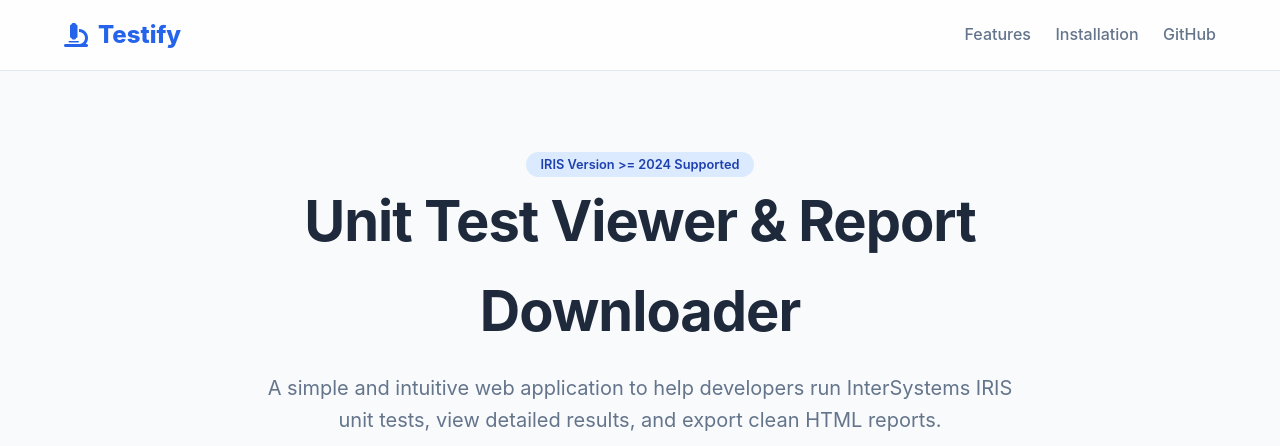
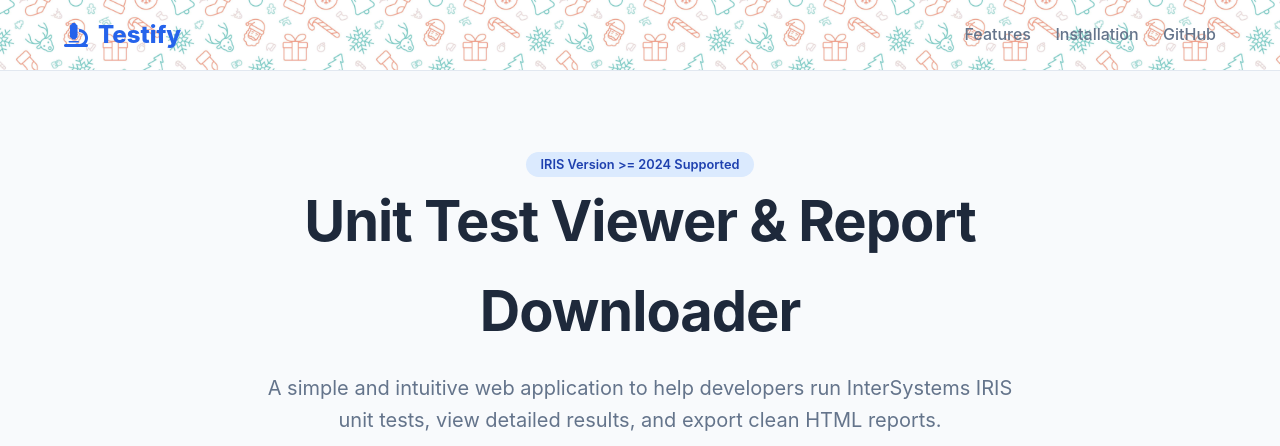
Before and after one commit to AshokThangavel/Testify, a plain HTML site: page docs/index.html in a window 1280 px wide. Shown: the top 446 px of the page. Drawn offline with Linux system fonts and the light colour scheme.

Commit message:
docs updated

```diff
--- a/docs/css/style.css
+++ b/docs/css/style.css
@@ -202,6 +202,14 @@ footer {
     color: var(--text-muted);
     font-size: 0.9rem;
 }
+nav.xmas {
+    background-image: url("../images/xmas.jpg");
+    background-repeat: repeat;
+    background-size: 180px 180px;
+    /* Optional: ensures visibility if the background is dark */
+    color: white;
+}
+
 
 @media (max-width: 768px) {
     h1 {
--- a/docs/index.html
+++ b/docs/index.html
@@ -10,7 +10,7 @@
 </head>
 
 <body>
-    <nav>
+    <nav id="nav">
         <div class="logo"><i class="fas fa-microscope"></i> Testify</div>
         <div class="nav-links">
             <a href="#features">Features</a>
@@ -91,7 +91,7 @@ cd Testify</code></pre>
     <footer>
         <p>MIT License © 2025 Testify Contributors | Built for the InterSystems IRIS Community</p>
     </footer>
-
+<script src="js/app.js"></script>
 </body>
 
 </html>
--- a/docs/js/app.js
+++ b/docs/js/app.js
@@ -0,0 +1 @@
+const now = new Date(); const month = now.getMonth(); if (month === 11) {const nav = document.getElementById("nav"); if (nav) { nav.classList.add("xmas");}}
```
Also changed, not shown: docs/images/xmas.jpg (added).
